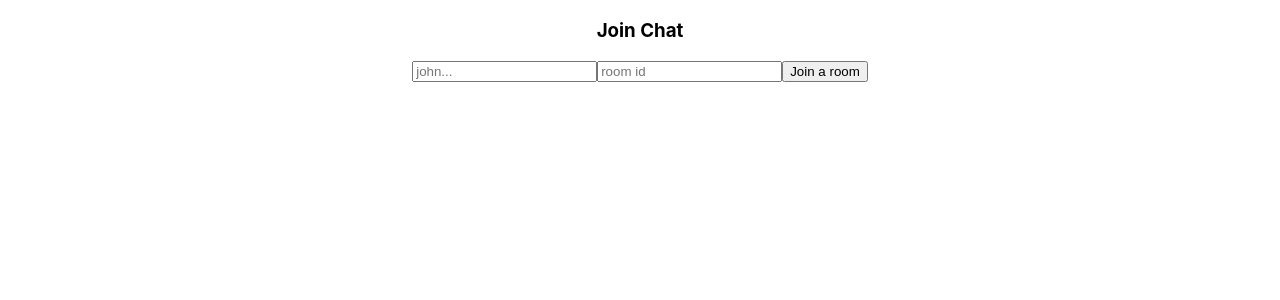
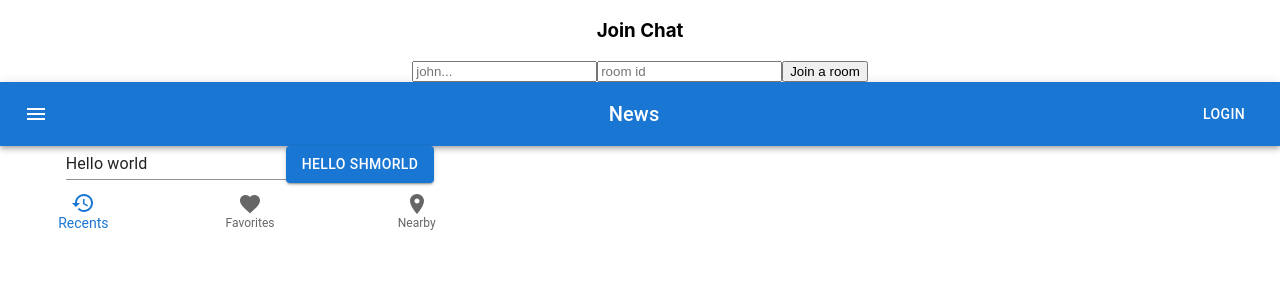
Before and after one commit to strauss02/socketio-chat, a React (Create React App) app in the folder client/: page / in a window 1280 px wide. Shown: the top 300 px of the page. Built offline with nearby package versions, Linux system fonts and the light colour scheme; no server answers.

Commit message:
chat component basic structure

```diff
--- a/client/package.json
+++ b/client/package.json
@@ -3,6 +3,10 @@
   "version": "0.1.0",
   "private": true,
   "dependencies": {
+    "@emotion/react": "^11.7.1",
+    "@emotion/styled": "^11.6.0",
+    "@mui/icons-material": "^5.2.5",
+    "@mui/material": "^5.2.6",
     "@reduxjs/toolkit": "^1.7.1",
     "@testing-library/jest-dom": "^4.2.4",
     "@testing-library/react": "^9.5.0",
--- a/client/src/App.js
+++ b/client/src/App.js
@@ -2,6 +2,7 @@ import React, { useState } from 'react'
 import io from 'socket.io-client'
 
 import './App.css'
+import Chat from './Chat'
 const socket = io.connect('http://localhost:3001')
 
 function App() {
@@ -24,6 +25,8 @@ function App() {
       />
       <input onChange={(e) => setRoom(e.target.value)} placeholder="room id" />
       <button onClick={joinRoom}>Join a room</button>
+
+      <Chat socket={socket} username={username} room={room} />
     </div>
   )
 }
--- /dev/null
+++ b/client/src/Chat.js
@@ -0,0 +1,18 @@
+import React, { useState } from 'react'
+import Header from './Header'
+import ChatFooter from './ChatFooter'
+import ChatBody from './ChatBody'
+
+function Chat({ socket, username, room }) {
+  const [currentMessage, setCurrentMessage] = useState('')
+
+  return (
+    <div>
+      <Header />
+      <ChatBody />
+      <ChatFooter />
+    </div>
+  )
+}
+
+export default Chat
--- /dev/null
+++ b/client/src/ChatBody.jsx
@@ -0,0 +1,7 @@
+import React from 'react'
+
+function ChatBody() {
+  return <div></div>
+}
+
+export default ChatBody
--- /dev/null
+++ b/client/src/ChatFooter.jsx
@@ -0,0 +1,34 @@
+import * as React from 'react'
+import Box from '@mui/material/Box'
+import BottomNavigation from '@mui/material/BottomNavigation'
+import BottomNavigationAction from '@mui/material/BottomNavigationAction'
+import RestoreIcon from '@mui/icons-material/Restore'
+import FavoriteIcon from '@mui/icons-material/Favorite'
+import LocationOnIcon from '@mui/icons-material/LocationOn'
+import Input from '@mui/material/Input'
+import Button from '@mui/material/Button'
+
+const ariaLabel = { 'aria-label': 'description' }
+
+export default function SimpleBottomNavigation() {
+  const [value, setValue] = React.useState(0)
+
+  return (
+    <Box sx={{ width: 500 }}>
+      <Input defaultValue="Hello world" inputProps={ariaLabel} />
+      <Button variant="contained"> Hello Shmorld </Button>
+
+      <BottomNavigation
+        showLabels
+        value={value}
+        onChange={(event, newValue) => {
+          setValue(newValue)
+        }}
+      >
+        <BottomNavigationAction label="Recents" icon={<RestoreIcon />} />
+        <BottomNavigationAction label="Favorites" icon={<FavoriteIcon />} />
+        <BottomNavigationAction label="Nearby" icon={<LocationOnIcon />} />
+      </BottomNavigation>
+    </Box>
+  )
+}
--- /dev/null
+++ b/client/src/Header.jsx
@@ -0,0 +1,32 @@
+import * as React from 'react'
+import AppBar from '@mui/material/AppBar'
+import Box from '@mui/material/Box'
+import Toolbar from '@mui/material/Toolbar'
+import Typography from '@mui/material/Typography'
+import Button from '@mui/material/Button'
+import IconButton from '@mui/material/IconButton'
+import MenuIcon from '@mui/icons-material/Menu'
+
+export default function Header() {
+  return (
+    <Box sx={{ flexGrow: 1 }}>
+      <AppBar position="static">
+        <Toolbar>
+          <IconButton
+            size="large"
+            edge="start"
+            color="inherit"
+            aria-label="menu"
+            sx={{ mr: 2 }}
+          >
+            <MenuIcon />
+          </IconButton>
+          <Typography variant="h6" component="div" sx={{ flexGrow: 1 }}>
+            News
+          </Typography>
+          <Button color="inherit">Login</Button>
+        </Toolbar>
+      </AppBar>
+    </Box>
+  )
+}
```
Also changed, not shown: client/src/features/counter/chat/Chat.js (added), 1 other file (tests, documents, lock files or other folders).
